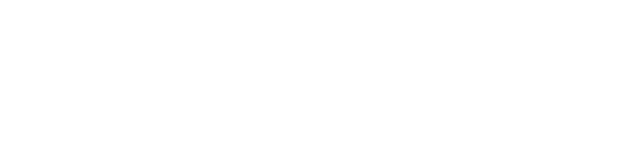
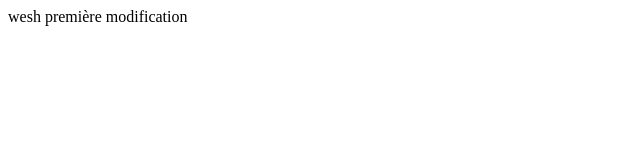
Before and after one commit to HeimdaIl/dc2-jerwan, a plain HTML site: page index.html in a window 1280 px wide. Shown: the whole page, without its empty margins (0-640 px from the left). Drawn offline with Linux system fonts and the light colour scheme.

Commit message:
Modification de l'index.html

```diff
--- a/index.html
+++ b/index.html
@@ -1,6 +1,9 @@
 <html>
+    <head>
+        <title>MDR</title>
+    </head>
 
-<head>
-<title>MDR</title>
-</head>
+    <body>
+        <p> wesh première modification</p>
+    </body>
 </html>
```
